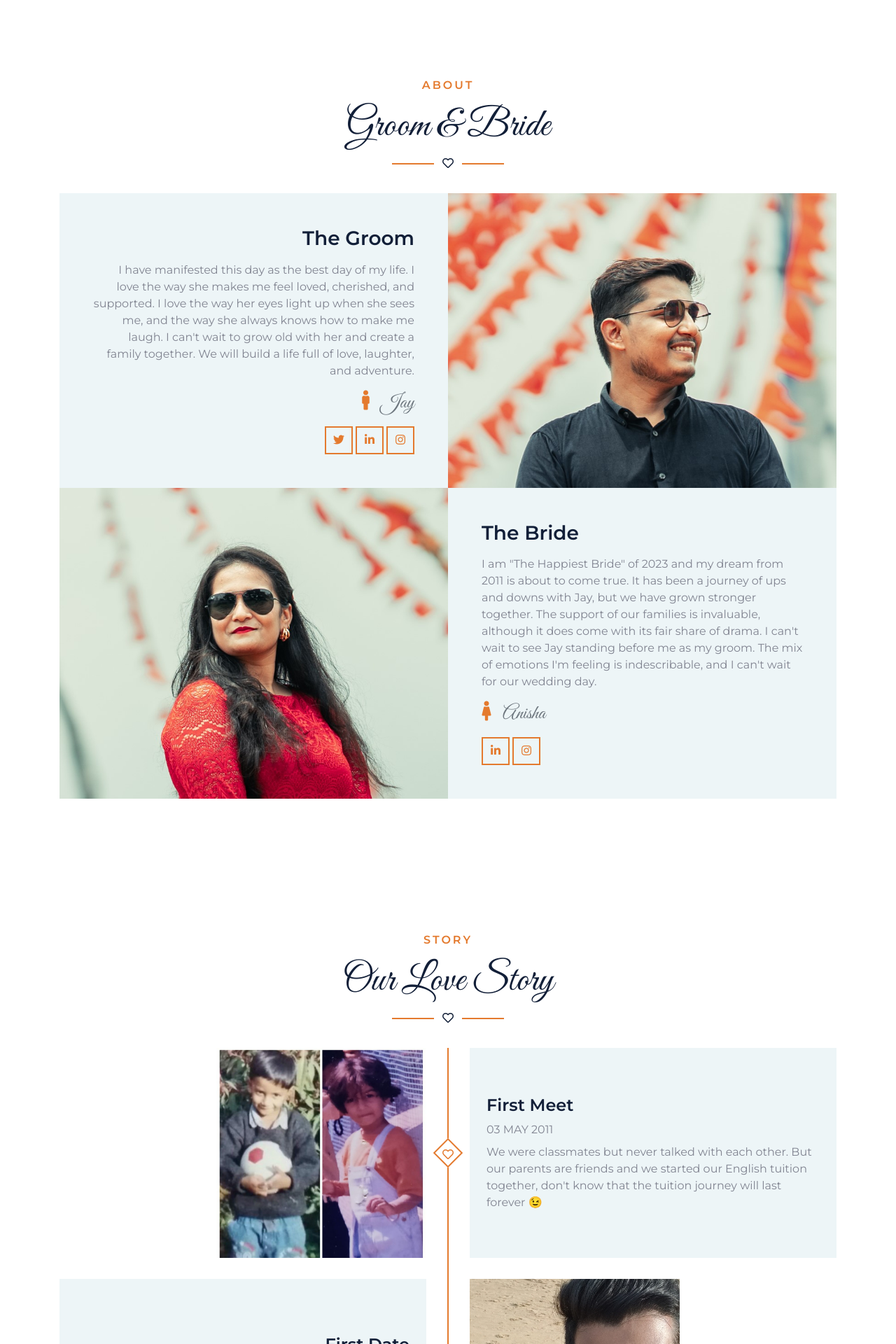
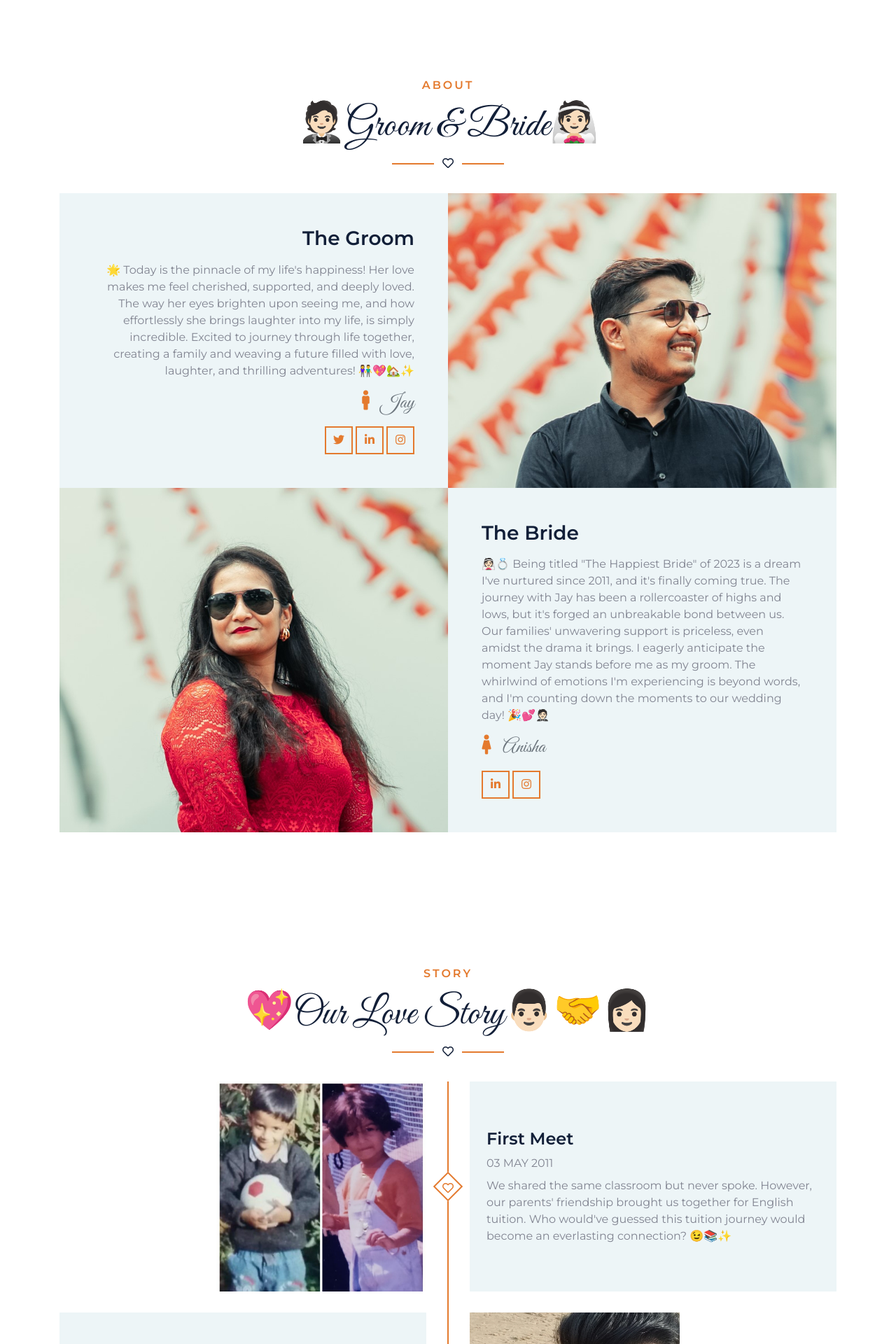
Before and after one commit to JayKisanDas/jay-anisha-marriage-invitation, a React (Create React App) app: page / in a window 1280 px wide. Shown: the part 880-2800 px from the top of the page at 70% size. Built offline with nearby package versions, Linux system fonts and the light colour scheme.

Commit message:
Added icons and rephrased all the texts using chatGPT

```diff
--- a/src/components/About.js
+++ b/src/components/About.js
@@ -12,7 +12,7 @@ const About = () => {
           >
             About
           </h6>
-          <h1 className="font-secondary display-4">Groom & Bride</h1>
+          <h1 className="font-secondary display-4">🤵🏻Groom & Bride👰🏻</h1>
           <i className="far fa-heart text-dark"></i>
         </div>
         <div className="row m-0 mb-4 mb-md-0 pb-2 pb-md-0">
@@ -20,12 +20,12 @@ const About = () => {
             <div className="h-100 d-flex flex-column justify-content-center bg-secondary p-5">
               <h3 className="mb-3">The Groom</h3>
               <p>
-                I have manifested this day as the best day of my life. I love
-                the way she makes me feel loved, cherished, and supported. I
-                love the way her eyes light up when she sees me, and the way she
-                always knows how to make me laugh. I can't wait to grow old with
-                her and create a family together. We will build a life full of
-                love, laughter, and adventure.
+                🌟 Today is the pinnacle of my life's happiness! Her love makes
+                me feel cherished, supported, and deeply loved. The way her eyes
+                brighten upon seeing me, and how effortlessly she brings
+                laughter into my life, is simply incredible. Excited to journey
+                through life together, creating a family and weaving a future
+                filled with love, laughter, and thrilling adventures! 👫💖🏡✨
               </p>
               <h3 className="font-secondary font-weight-normal text-muted mb-3">
                 <i className="fa fa-male text-primary pr-3"></i>Jay
@@ -80,13 +80,14 @@ const About = () => {
             <div className="h-100 d-flex flex-column justify-content-center bg-secondary p-5">
               <h3 className="mb-3">The Bride</h3>
               <p>
-                I am "The Happiest Bride" of 2023 and my dream from 2011 is
-                about to come true. It has been a journey of ups and downs with
-                Jay, but we have grown stronger together. The support of our
-                families is invaluable, although it does come with its fair
-                share of drama. I can't wait to see Jay standing before me as my
-                groom. The mix of emotions I'm feeling is indescribable, and I
-                can't wait for our wedding day.
+                👰🏻💍 Being titled "The Happiest Bride" of 2023 is a dream I've
+                nurtured since 2011, and it's finally coming true. The journey
+                with Jay has been a rollercoaster of highs and lows, but it's
+                forged an unbreakable bond between us. Our families' unwavering
+                support is priceless, even amidst the drama it brings. I eagerly
+                anticipate the moment Jay stands before me as my groom. The
+                whirlwind of emotions I'm experiencing is beyond words, and I'm
+                counting down the moments to our wedding day! 🎉💕🤵🏻
               </p>
               <h3 className="font-secondary font-weight-normal text-muted mb-3">
                 <i className="fa fa-female text-primary pr-3"></i>Anisha
--- a/src/components/Carousel/CountdownTimer.js
+++ b/src/components/Carousel/CountdownTimer.js
@@ -51,8 +51,8 @@ const CountdownTimer = () => {
     <div className={`${!isCelebrating ? "countdown" : ""}`}>
       {!isCelebrating && (
         <div>
-          <FontAwesomeIcon icon={faClock} />
-          &nbsp; {countdown}
+          {/* <FontAwesomeIcon icon={faClock} /> &nbsp; */}
+          🕝 {countdown}
         </div>
       )}
       {isCelebrating && (
--- a/src/components/Event.js
+++ b/src/components/Event.js
@@ -42,15 +42,15 @@ const Event = () => {
           >
             Event
           </h6>
-          <h1 className="font-secondary display-4">Our Wedding Event</h1>
+          <h1 className="font-secondary display-4">💍Our Wedding Event 🍽️</h1>
           <i className="far fa-heart text-dark"></i>
         </div>
         <div className="row justify-content-center">
           <div className="col-md-6 text-center">
             <h5 className="font-weight-normal text-muted mb-3 pb-3">
-              We are pleased to invite you to our wedding event. It is a great
-              honor for us to have you join us on this special day to celebrate
-              our love.
+              🎉 We're delighted to invite you to our wedding celebration! It
+              would be an absolute honor to have you join us on this
+              extraordinary day as we celebrate our love.
             </h5>
             {/* <h5 className="font-weight-normal text-muted mb-3 pb-3">
               We kindly request that you fill the invitation form present below
@@ -58,8 +58,8 @@ const Event = () => {
               list and ensure that all arrangements are made accordingly.
             </h5> */}
             <h5 className="font-weight-normal text-muted mb-3 pb-3">
-              We are thrilled to have you join us on this joyous occasion, and
-              we look forward to creating our unforgettable memories together.
+              We're so excited for you to be part of our joyous occasion, and we
+              can't wait to create unforgettable memories together! 🤵‍♂️👰‍♀️💕
             </h5>
           </div>
         </div>
--- a/src/components/FamilyList.js
+++ b/src/components/FamilyList.js
@@ -106,7 +106,9 @@ const FamilyList = () => {
           >
             Friends & Family
           </h6>
-          <h1 className="font-secondary display-4">Groom's & Bride's Family</h1>
+          <h1 className="font-secondary display-4">
+            👨🏻‍👩🏻‍👦🏻‍👦🏻 Groom's & Bride's Family 👨🏻‍👩🏻‍👧🏻‍👧🏻
+          </h1>
           <i className="far fa-heart text-dark"></i>
         </div>
         <div className="row">
--- a/src/components/InvitationForm/Rsvp.js
+++ b/src/components/InvitationForm/Rsvp.js
@@ -71,13 +71,18 @@ const Rsvp = () => {
   const sideOptions = [
     {
       id: 1,
-      label: "Bride's Guest",
+      label: "🤵🏻Groom's Guest",
+      value: "groom",
+    },
+    {
+      id: 2,
+      label: "👰🏻Bride's Guest",
       value: "bride",
     },
     {
-      id: 2,
-      label: "Groom's Guest",
-      value: "groom",
+      id: 3,
+      label: "🤵🏻👰🏻Guest From Both Sides",
+      value: "both",
     },
   ];
 
@@ -146,7 +151,7 @@ const Rsvp = () => {
           >
             RSVP
           </h6>
-          <h1 className="font-secondary display-4">Join Our Party</h1>
+          <h1 className="font-secondary display-4">💃🏻Join Our Party🎉</h1>
           <i className="far fa-heart text-dark"></i>
         </div>
         <div className="row justify-content-center">
--- a/src/components/PhotoGallery.js
+++ b/src/components/PhotoGallery.js
@@ -50,7 +50,7 @@ const PhotoGallery = () => {
           Gallery
         </h6>
         <h1 className="font-secondary display-4 text-white">
-          Our Photo Gallery
+          👨🏻‍👩🏻‍👦🏻‍🧒🏻Our Photo Gallery🖼️
         </h1>
         <i className="far fa-heart text-white"></i>
       </div>
--- a/src/components/Story.js
+++ b/src/components/Story.js
@@ -16,7 +16,7 @@ const Story = () => {
           >
             Story
           </h6>
-          <h1 className="font-secondary display-4">Our Love Story</h1>
+          <h1 className="font-secondary display-4">💖Our Love Story👨🏻‍🤝‍👩🏻</h1>
           <i className="far fa-heart text-dark"></i>
         </div>
         <div className="container timeline position-relative p-0">
@@ -34,10 +34,10 @@ const Story = () => {
                 <h4 className="mb-2">First Meet</h4>
                 <p className="text-uppercase mb-2">03 May 2011</p>
                 <p className="m-0">
-                  We were classmates but never talked with each other. But our
-                  parents are friends and we started our English tuition
-                  together, don't know that the tuition journey will last
-                  forever 😉
+                  We shared the same classroom but never spoke. However, our
+                  parents' friendship brought us together for English tuition.
+                  Who would've guessed this tuition journey would become an
+                  everlasting connection? 😉📚✨
                 </p>
               </div>
             </div>
@@ -48,9 +48,10 @@ const Story = () => {
                 <h4 className="mb-2">First Date</h4>
                 <p className="text-uppercase mb-2">04 Sep 2011</p>
                 <p className="m-0">
-                  We are in a "Long Distance Relationship" from the beginning of
-                  our love story. Whenever we meet after a long time, that time
-                  is very special for us with lots of memories.
+                  💞 Our love story has been defined by a "Long Distance
+                  Relationship" since the very start. Every reunion after a
+                  prolonged separation is incredibly precious, filled with a
+                  plethora of cherished memories. 🌟
                 </p>
               </div>
             </div>
@@ -77,8 +78,10 @@ const Story = () => {
                 <h4 className="mb-2">Proposal</h4>
                 <p className="text-uppercase mb-2">04 Sep 2011</p>
                 <p className="m-0">
-                  He was innocent and she was cute, and they fell in love. Their
-                  love grew over time, and it added colour to their lives.
+                  In her innocence and his charm, a beautiful story began. As
+                  our love blossomed, it painted vibrant hues into the canvas of
+                  our lives. Will you join me in this ever-evolving journey of
+                  love and color? 🌈💍✨
                 </p>
               </div>
             </div>
@@ -89,11 +92,11 @@ const Story = () => {
                 <h4 className="mb-2">Engagement</h4>
                 <p className="text-uppercase mb-2">04 Dec 2022</p>
                 <p className="m-0">
-                  Our love is a dream come true. Wearing your ring on my finger
-                  is the most magical feeling in the world. This day made us
-                  realise that " yes we did it". Love within us is growing with
-                  glowing stars. Love is not just a word but love gave us
-                  everything.
+                  Our love is the realization of a dream. Slipping your ring
+                  onto my finger brings the most enchanting sensation
+                  imaginable. Today, it dawned on us: "Yes, we've made it." Love
+                  within us expands like radiant stars. Love isn't merely a
+                  word; it's the source of everything we cherish. 💫💖🌟
                 </p>
               </div>
             </div>
```
